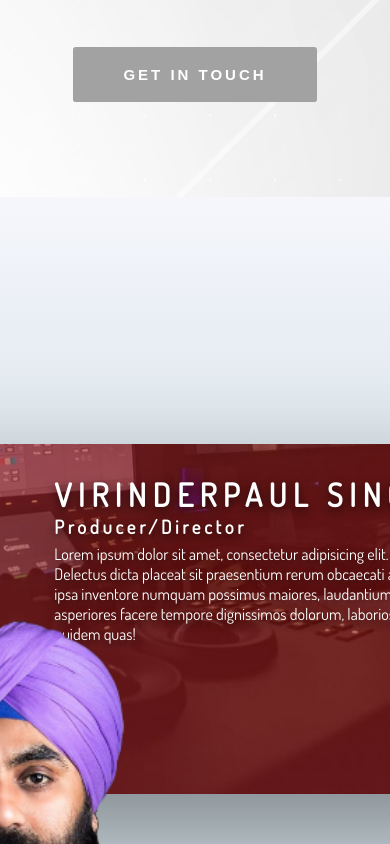
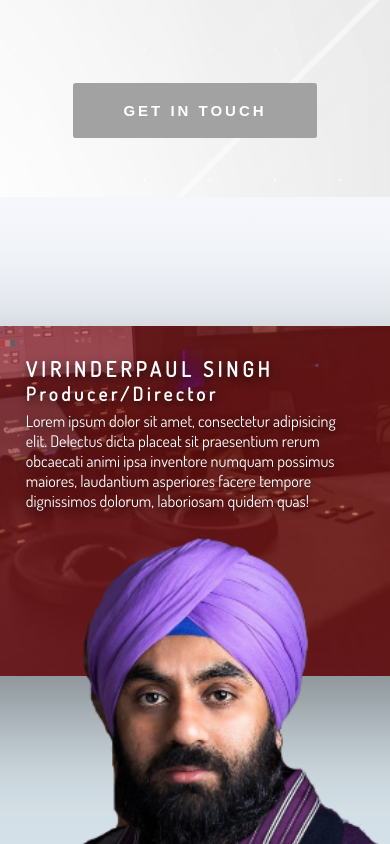
Before and after one commit to gurneet33/versa, a plain HTML site: page index.html in a window 390 px wide. Shown: the part 809-1653 px from the top of the page. Drawn offline with nearby package versions, Linux system fonts and the light colour scheme.

Commit message:
try commit

```diff
--- a/styles.css
+++ b/styles.css
@@ -407,7 +407,7 @@ color: #fff;
         height: 200px;
     }
     #who-box button{
-        margin-top: 50px;
+        margin-top: 22%;
     }
     /* header{
         display:flex;
@@ -426,12 +426,12 @@ color: #fff;
 
 
 }
-    /* #card-container{
-
-} */
+    #card-container{
+    top: 36%;
+}
 .pg{
-    top:50%;
-    left:-30px;
+    top:60%;
+    left:22%;
 
     /* display: none; */
 }
@@ -439,6 +439,11 @@ color: #fff;
     height: 100px;
 }
 .text-block{
-    left: 28%;
+    padding: 0 10px;
+    left: 22%;
+    width: 85%;
+}
+#card .text-block h1{
+    font-size: 1.3em;
 }
 }
```
